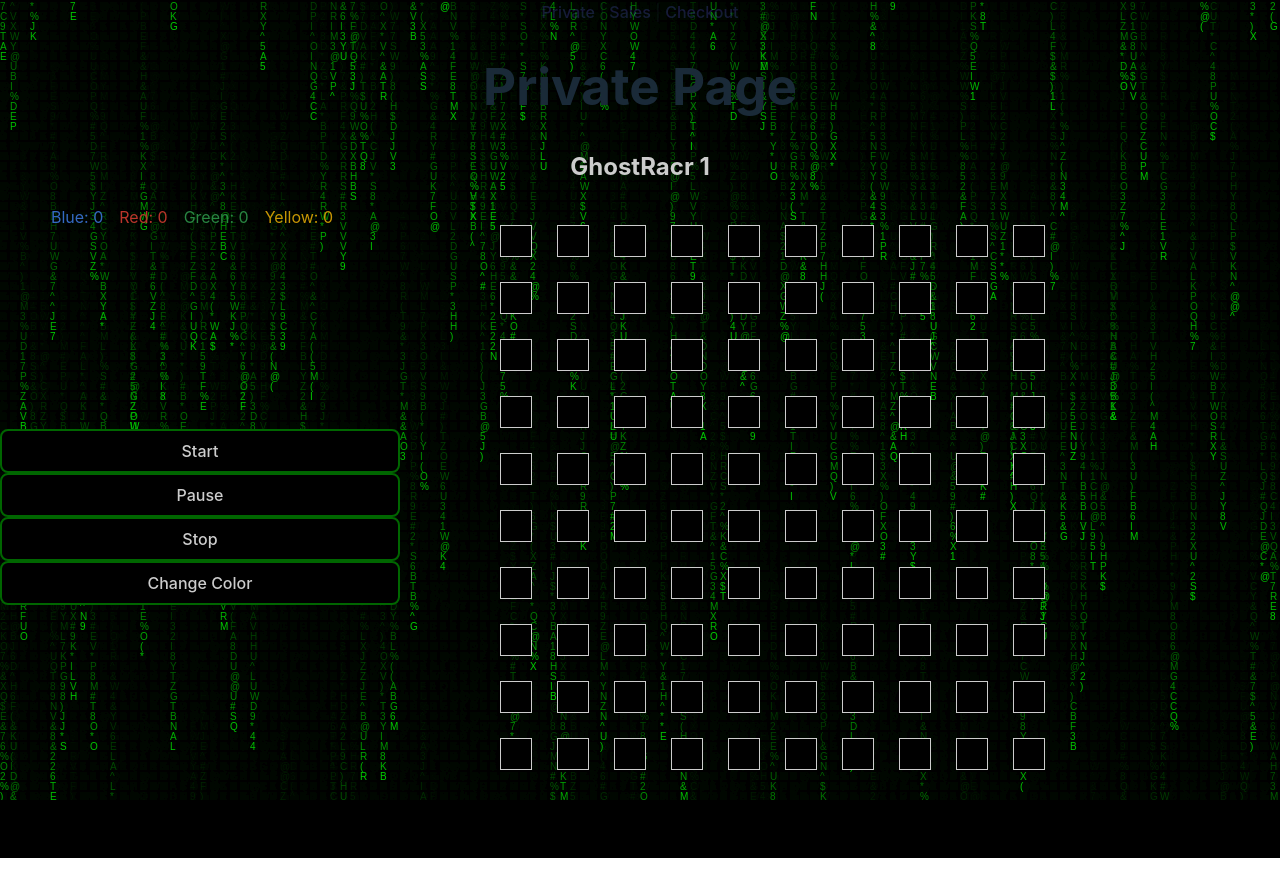
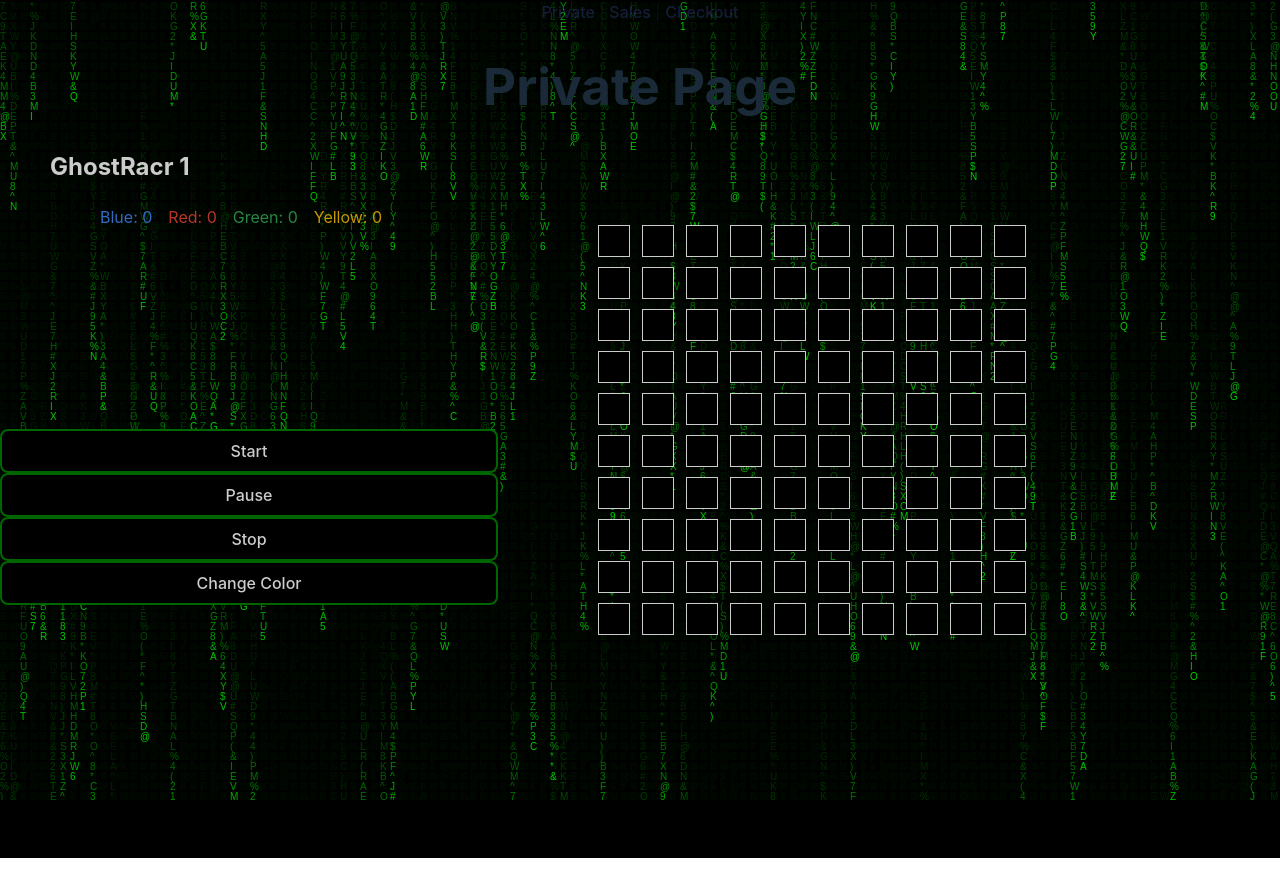
Before and after one commit to pmrprdc/gamifiedworkday, a React (Vite) app: page /private in a window 1280 px wide. Shown: the top 896 px of the page. Before the commit the page ends 871 px from the top, so only its background shows below. Built offline with nearby package versions, Linux system fonts and the light colour scheme.

Commit message:
changed VisualTimer box sizing

```diff
--- a/src/components/PRIVATE/TIMING/VisualTimer.jsx
+++ b/src/components/PRIVATE/TIMING/VisualTimer.jsx
@@ -4,12 +4,13 @@ import styled from 'styled-components';
 const BoxContainer = styled.div`
   display: grid;
   grid-template-columns: repeat(10, 1fr);
-  gap: 25px;
-  margin-bottom: 100px;
-  margin-right: auto;
+  gap: 10px;
+  margin-bottom: 400px;
+  margin-right: 200px;
   margin-left: 100px;
   margin-top: 20px;
   align-items: center;
+
 `;
 
 
@@ -19,6 +20,7 @@ const Box = styled.div`
   background-color: ${props => props.$bgColor};
   transition: width 1s ease-in-out, height 1s ease-in-out;
   border: 1px solid white;
+  margin-right: 2px;
 `;
 
 const Button = styled.button`
@@ -29,6 +31,8 @@ const Button = styled.button`
   font-size: 16px;
   padding: 10px 20px;
   cursor: pointer;
+
+
   &:hover {
     background-color: green;
     color: black;
@@ -36,6 +40,8 @@ const Button = styled.button`
 `;
 
 const Scoreboard = styled.div`
+  margin-left: 100px;
+  margin-right: 100px;
   display: flex;
   justify-content: center;
   margin-bottom: 200px;
@@ -49,9 +55,10 @@ const Score = styled.div`
 `;
 
 const SquareTitle = styled.h2`
-  text-align: center;
+  text-align: left;
   color: white;
   font-size: 1.5em;
+  margin-left:50px;
 `;
 
 const VisualTimer = () => {
@@ -146,7 +153,7 @@ const VisualTimer = () => {
     return acc;
   }, {});
 
-  const getBoxSize = () => Math.max(30 - Math.floor(timer / 10), 10);
+  const getBoxSize = () => Math.max(30 - Math.floor(timer / 20), 10);
 
   return (
     <div >
```
